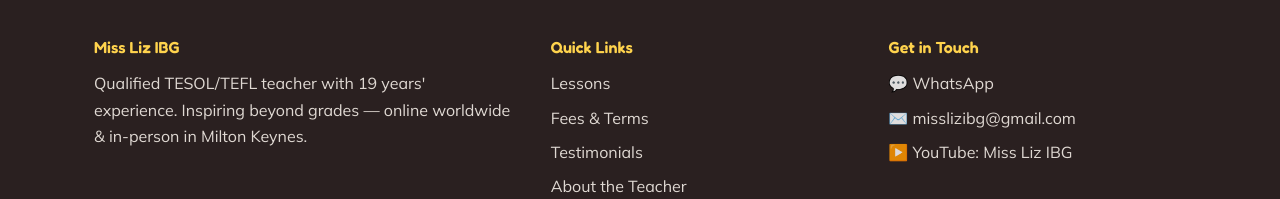
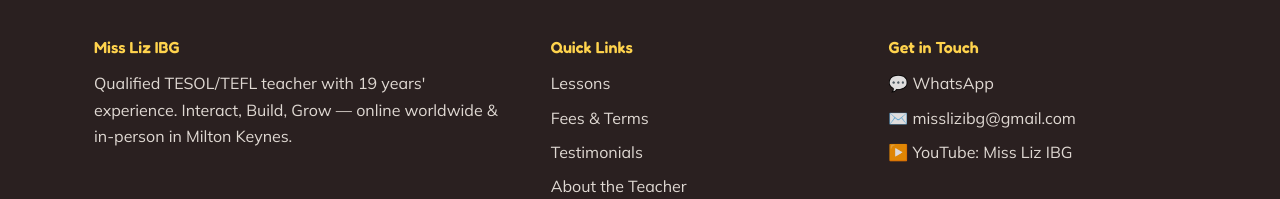
Before and after one commit to himariliz/misslizibg.com, a plain HTML site: page fees.html in a window 1280 px wide. Shown: the part 1640-1839 px from the top of the page. Drawn offline with Linux system fonts and the light colour scheme.

Commit message:
Update fees.html

```diff
--- a/fees.html
+++ b/fees.html
@@ -88,7 +88,7 @@
     <div class="footer-grid">
       <div>
         <h4>Miss Liz IBG</h4>
-        <p style="opacity:0.85;">Qualified TESOL/TEFL teacher with 19 years' experience. Inspiring beyond grades — online worldwide & in-person in Milton Keynes.</p>
+        <p style="opacity:0.85;">Qualified TESOL/TEFL teacher with 19 years' experience. Interact, Build, Grow — online worldwide & in-person in Milton Keynes.</p>
       </div>
       <div>
         <h4>Quick Links</h4>
```
